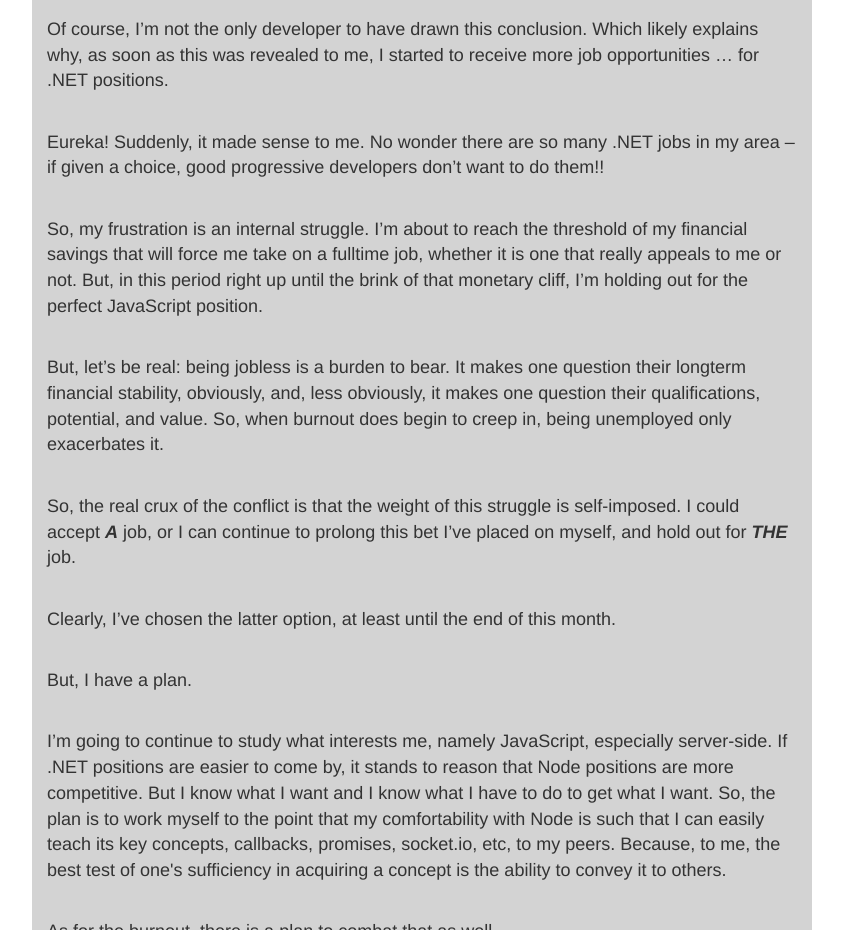
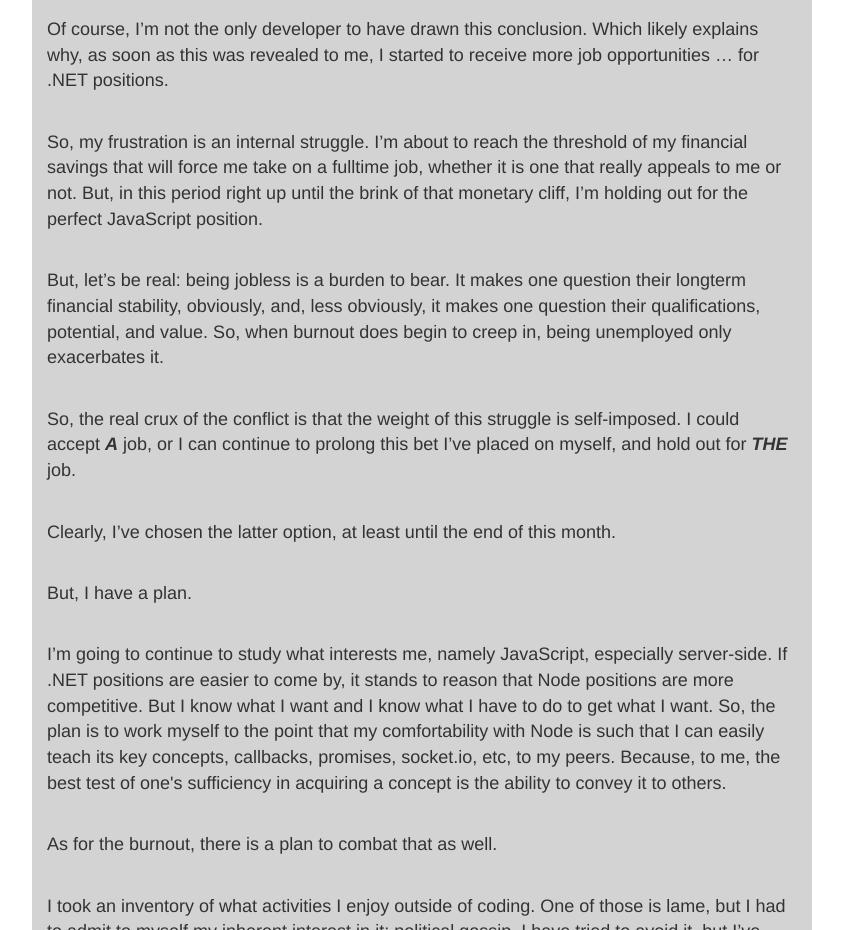
Before and after one commit to sbogucki12/metablog, a website: page public/index.html in a window 1280 px wide. Shown: the part 1180-2110 px from the top of the page, without its empty margins (218-1061 px from the left). Drawn offline with nearby package versions, Linux system fonts and the light colour scheme.

Commit message:
edited a paragraph

```diff
--- a/public/index.html
+++ b/public/index.html
@@ -113,9 +113,6 @@
                 <p>Of course, I’m not the only developer to have drawn this conclusion. Which likely explains why, as soon as
                     this was revealed to me, I started to receive more job opportunities … for .NET positions.</p>
                 <br/>
-                <p>Eureka! Suddenly, it made sense to me. No wonder there are so many .NET jobs in my area – if given a choice,
-                    good progressive developers don’t want to do them!! </p>
-                <br/>
                 <p>So, my frustration is an internal struggle. I’m about to reach the threshold of my financial savings that
                     will force me take on a fulltime job, whether it is one that really appeals to me or not. But, in this
                     period right up until the brink of that monetary cliff, I’m holding out for the perfect JavaScript position.</p>
```
